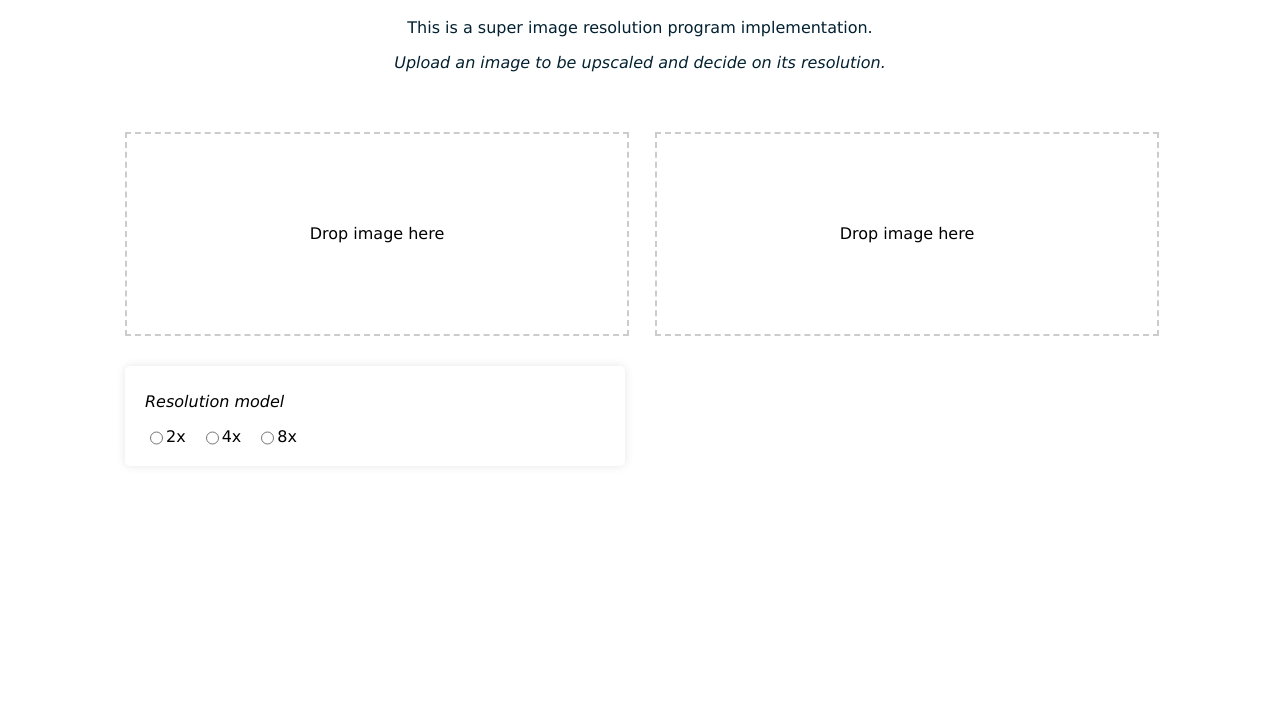
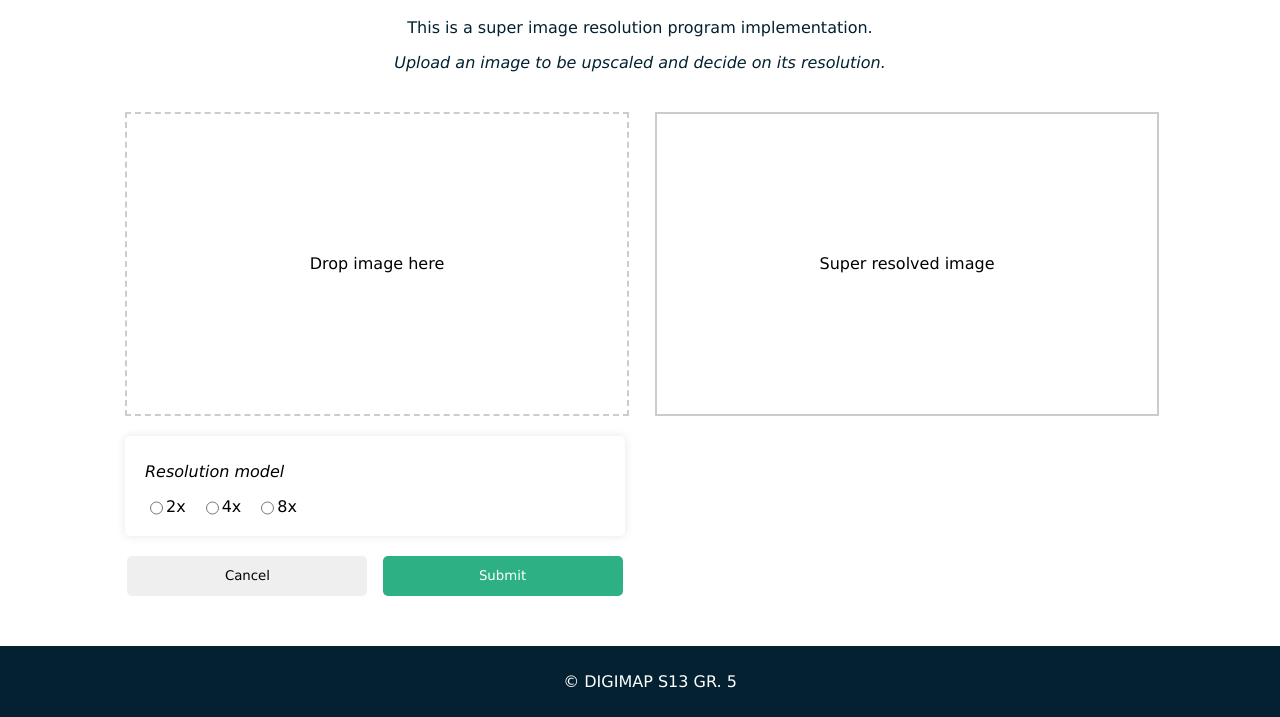
Before and after one commit to CedricAlejo21/DIGIMAPSuperResolution, a plain HTML site: page index.html in a window 1280 px wide. Shown: the part 135-852 px from the top of the page. Before the commit the page ends 800 px from the top, so only its background shows below. Drawn offline with Linux system fonts and the light colour scheme.

Commit message:
feat: placed buttons

```diff
--- a/index.html
+++ b/index.html
@@ -24,7 +24,7 @@
     <div class="upload">
 
         <div class="original-image">
-            <div class="drop-area" ondrop="dropHandler(event)" ondragover="dragOverHandler(event)">
+            <div class="drop-area">
                 Drop image here
             </div>
             <div class="resolution">
@@ -38,11 +38,19 @@
                     <label for="x8">8x</label><br>
                 </form>
             </div>
+            <div class="buttons">
+                <button id="cancel-button">
+                    Cancel
+                </button>
+                <button id="submit-button">
+                    Submit
+                </button>
+            </div>
         </div>
 
         <div class="super-image">
-            <div class="drop-area" ondrop="dropHandler(event)" ondragover="dragOverHandler(event)">
-                Drop image here
+            <div class="display-area">
+                Super resolved image
             </div>
         </div>
     </div>
@@ -51,4 +59,8 @@
 
 </body>
 
+<footer>
+    <p>© DIGIMAP S13 GR. 5</p>
+</footer>
+
 </html>
--- a/style.css
+++ b/style.css
@@ -1,3 +1,5 @@
+/* Header */
+
 header {
     background-color: #FFFF;
     padding: 10px;
@@ -12,6 +14,8 @@ header img {
     height: auto;
 }
 
+/* Content */
+
 body {
     background-color: #FFFF;
     font-family: Verdana, sans-serif;
@@ -23,12 +27,14 @@ body {
     text-align: center;
     color: #032130;
     font-family: Arial, sans-serif;
-    margin-bottom: 40px;
+    margin-bottom: 20px;
 }
 
 .title p {
     font-family: Verdana, sans-serif;
 }
+
+/* Image Section */
 
 .upload {
     display: flex;
@@ -46,17 +52,19 @@ body {
     border-radius: 5px;
 }
 
+/* Original Image Section */
+
 .drop-area {
     width: 500px;
-    height: auto;
+    height: 300px;
     border: 2px dashed #ccc;
     text-align: center;
-    line-height: 200px;
+    line-height: 300px;
     margin: 20px auto;
 }
 
 .resolution {
-    margin-top: 30px;
+    margin-top: 20px;
     padding-top: 10px;
     padding-bottom: 20px;
     padding-left: 20px;
@@ -74,13 +82,54 @@ form {
     margin-left: 20px;
 }
 
+.buttons {
+    margin-top: 20px;
+    text-align: center;
+}
+
+#cancel-button,
+#submit-button {
+    width: 48%;
+    height: 40px;
+    border: none;
+    border-radius: 5px;
+    font-family: Verdana, sans-serif;
+}
+
+#cancel-button {
+    margin-right: 10px;
+}
+
+#submit-button {
+    background-color: #2CB084;
+    color: #fff;
+}
+
+#submit-button:hover {
+    background-color: #032130;
+}
+
+/* Resolved Image Section */
+
+.display-area {
+    width: 500px;
+    height: 300px;
+    border: 2px solid #ccc;
+    text-align: center;
+    line-height: 300px;
+    margin: 20px auto;
+}
+
+/* Footer */
+
 footer {
+    position: relative;
+    margin-top: 50px;
+    bottom: 0;
+    width: 100%;
     background-color: #032130;
-    font-family: Arial, sans-serif;
+    font-family: Verdana, sans-serif;
     color: #fff;
     padding: 10px;
     text-align: center;
-    position: fixed;
-    bottom: 0;
-    width: 100%;
 }
```
